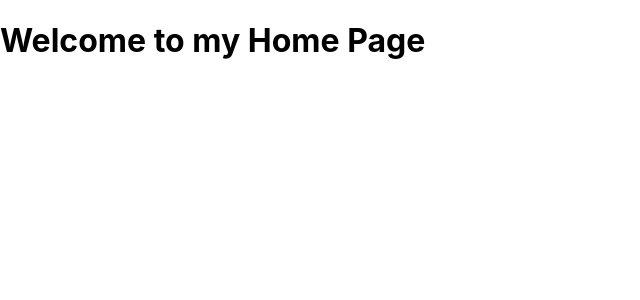
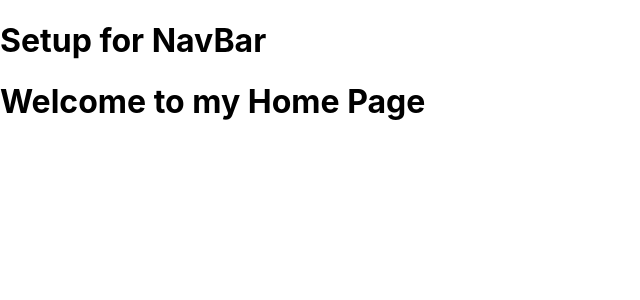
Before and after one commit to JLB2137/personal-site, a Next.js app: page / in a window 1280 px wide. Shown: the top 300 px of the page, without its empty margins (0-640 px from the left). Built offline with nearby package versions, Linux system fonts and the light colour scheme.

Commit message:
added navbar to components folder and app.tsx setup for use on all pages

```diff
--- /dev/null
+++ b/components/nav.tsx
@@ -0,0 +1,9 @@
+const Nav = () => {
+    return (
+      <div className='Nav'>
+        <h1>Setup for NavBar</h1>
+      </div>
+    )
+  }
+
+export default Nav
--- a/pages/_app.tsx
+++ b/pages/_app.tsx
@@ -1,8 +1,14 @@
 import '../styles/globals.css'
 import type { AppProps } from 'next/app'
+import Nav from '../components/nav'
 
 function MyApp({ Component, pageProps }: AppProps) {
-  return <Component {...pageProps} />
+  return (
+    <div>
+      <Nav />
+      <Component {...pageProps} />
+    </div>
+  )
 }
 
 export default MyApp
--- a/pages/devjourney.tsx
+++ b/pages/devjourney.tsx
@@ -7,4 +7,4 @@ const Development = () => {
     )
   }
 
-  export default Development
+export default Development
```
